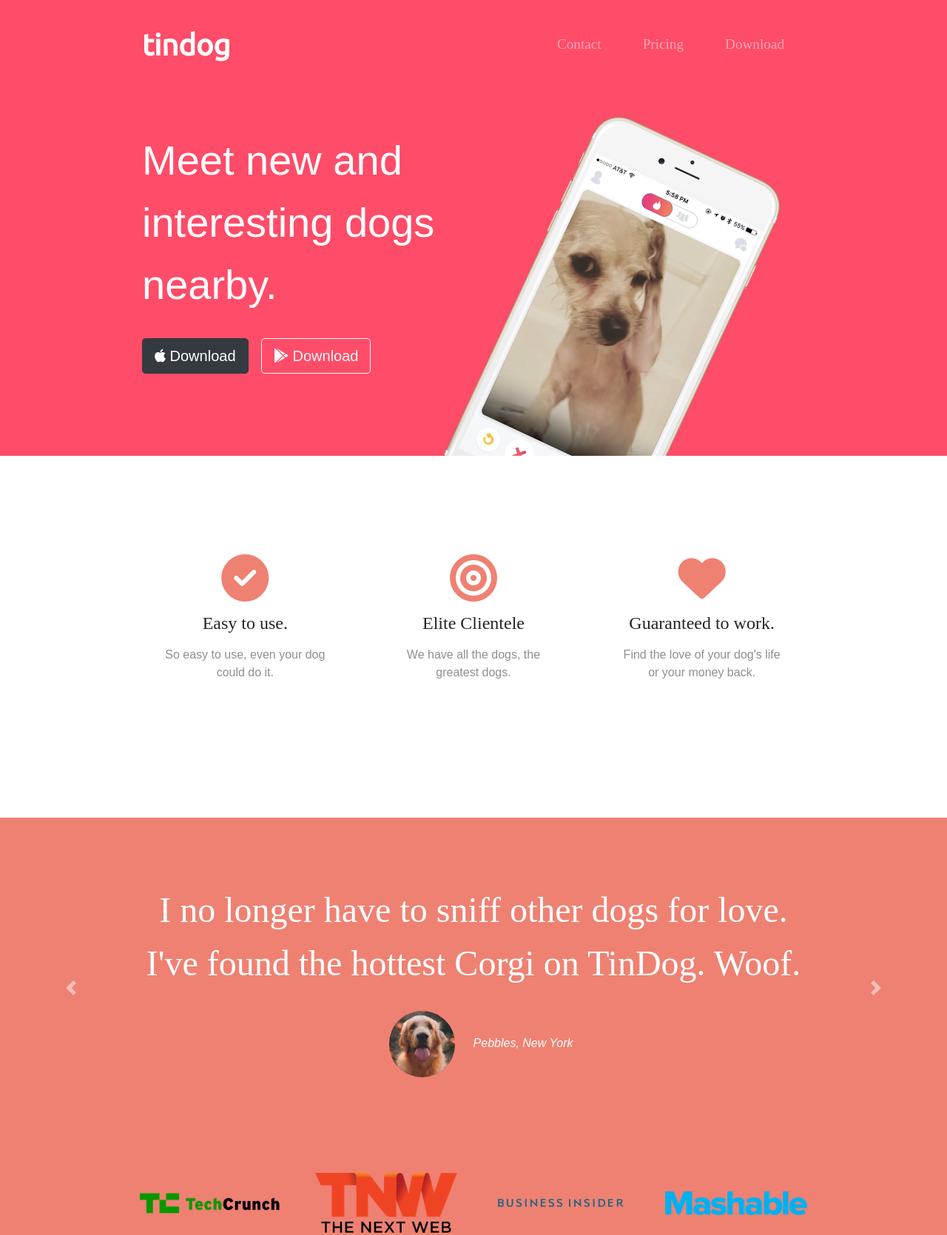
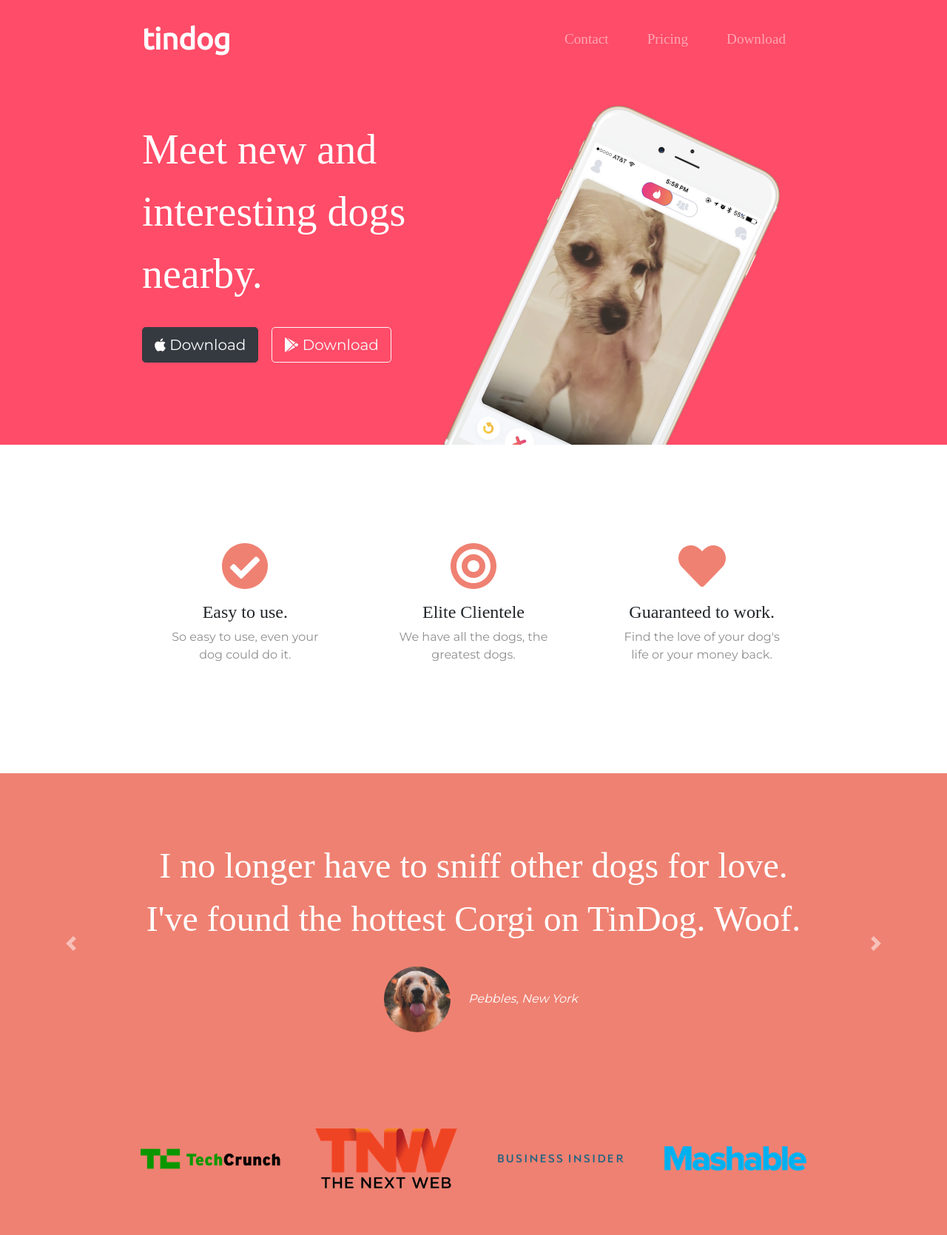
Before and after one commit to groodking/tindog, a plain HTML site: page index.html in a window 1280 px wide. Shown: the part 20-1689 px from the top of the page at 74% size. Drawn offline with nearby package versions, Linux system fonts and the light colour scheme.

Commit message:
Add files via upload

```diff
--- a/css/styles.css
+++ b/css/styles.css
@@ -1,187 +1,179 @@
- body{
-  font-family: 'Montserrat-black', sans-serif;
+
+body {
+  font-family: "Montserrat";
   text-align: center;
 }
-h2, h3
-{
-    font-family: "Montserrat-bold";
+
+h1, h2, h3, h4, h5, h6 {
+  font-family: "Montserrat-Bold";
 }
-h1
-{
+
+p {
+  color: #8f8f8f;
+}
+
+/* Headings */
+
+.big-heading {
+  font-family: "Montserrat-Black";
   font-size: 3.5rem;
   line-height: 1.5;
 }
-li
-{
-   margin: 20px;   /*or nav-item [padding: 0 18px;] */
-}
-/* title */
-#title
-{
-  background-color:#ff4c68;
-  color:white;
-  text-align: left;
-}
-.container-fluid
-{
-  padding: 3% 15% 7%;
-}
-.Download-button
-{
-  margin: 5% 3% 5% 0;
-}
-.extra /*Title image*/
-{
-  transform: rotate(25deg);
-  width:60%;
-  position: absolute;
-  left: 10%;
-}
-/* navigation Bar */
 
-.navbar{
-  padding:0 0 4.5rem;  /* to align the navigation bar with text by removing the bu default padding form left and right*/
-}
-.navbar-brand
-{
-  font-size:2.5rem;
-  font-family: "ubuntu";
-  font-weight: bold;
-}
-.nav-link
-{
-  font-size: 1.2rem;
-  font-family: "Montserrat-light";
-}
-/* feature section */
-#features
-{
-  background-color: white;
-  position: relative;
-}
-.icon
-{
-  color: #ef8172;
-  font-size: 4em;
-  margin-top:95px;
-  padding-bottom: 15px;
-}
-.icon:hover
-{
-  color: #ff4c68;
-}
-.text
-{
-  color:#8f8f8f;
-  padding:8px 10% 10%;
-}
-.feature-text
-{
-  font-size: 1.5rem;
-}
-.feature
-{
-  margin-bottom:50px;
-}
-
-/* testimonial section */
-#testimonials
-{
-  clear:left;
-  color: white;
-}
-.testimonial-image
-{
-  border-radius: 100%;
-  width: 10%;
-  margin: 20px;
-}
-.testimonial-text
-{
+.section-heading {
   font-size: 3rem;
   line-height: 1.5;
 }
-/* press section */
-#press
-{
+
+/* Containers */
+
+.container-fluid{
+  padding: 7% 15%;
+}
+
+/* Sections */
+
+.colored-section {
+  background-color: #ff4c68;
+  color: #fff;
+}
+
+.white-section {
+  background-color: #fff;
+}
+
+/* Navigation Bar */
+
+.navbar {
+  padding: 0 0 4.5rem;
+}
+
+.navbar-brand {
+  font-family: "Ubuntu";
+  font-size: 2.5rem;
+  font-weight: bold;
+}
+
+.nav-item {
+  padding: 0 18px;
+}
+
+.nav-link {
+  font-size: 1.2rem;
+  font-family: "Montserrat-Light";
+}
+
+/* Buttons */
+
+.download-button {
+  margin: 5% 3% 5% 0;
+}
+
+/* Title Section */
+
+#title {
+  background-color: #ff4c68;
+  color: #fff;
+  text-align: left;
+}
+
+#title .container-fluid {
+  padding: 3% 15% 7%;
+}
+
+/* Title Image */
+
+.title-image {
+  width: 60%;
+  transform: rotate(25deg);
+  position: absolute;
+  right: 30%;
+}
+
+/* Features Section */
+
+#features {
+  position: relative;
+}
+
+.feature-title {
+  font-size: 1.5rem;
+}
+
+.feature-box {
+  padding: 4.5%;
+}
+
+.icon {
+  color: #ef8172;
+  margin-bottom: 1rem;
+}
+
+.icon:hover {
+  color: #ff4c68;
+}
+
+/* Testimonial Section */
+
+#testimonials {
+  background-color: #ef8172;
+}
+
+.testimonial-text {
+  font-size: 3rem;
+  line-height: 1.5;
+}
+
+.testimonial-image {
+  width: 10%;
+  border-radius: 100%;
+  margin: 20px;
+}
+
+
+#press {
   background-color: #ef8172;
   padding-bottom: 3%;
 }
-.prespics
-{
+
+.press-logo {
   width: 15%;
-  margin: 20px 20px 50px ;
-}
-.carousel-item
-{
-  padding: 7% 15%;
+  margin: 20px 20px 50px;
 }
 
-.pric{
-  color:#8f8f8f;
-  font-family:"Montserrat";
+/* Pricing Section */
+
+#pricing {
+  padding: 100px;
 }
 
-/* pricing section */
+.price-text {
+  font-size: 3rem;
+  line-height: 1.5;
+}
 
-#pricing
-{
-  padding: 100px;
-
-}
-.pricing-column
-{
+.pricing-column {
   padding: 3% 2%;
 }
 
-.cardtext
-{
-  font-size: 3rem;
-  line-height: 1.5;
-}
-.pricetext
-{
-  font-size: 1.5rem;
+/* CTA Section */
+
+
+/* Footer Section */
+
+
+.social-icon {
+  margin: 20px 10px;
 }
 
+@media (max-width: 1028px) {
 
-/* footer */
-#footer
-{
-  background-color: white;
-  position: relative;
-  bottom: 100px;
-}
-.cta{
-  background-color: #ff4c68;
-  padding: 7% 15%;
-  margin-bottom: 190px;
-}
-.footer
-{
-  color: white;
-  font-family: "Montserrat-black";
-  font-size: 3.5rem;
-  line-height: 1.5;
-}
-.we
-{
-  font-family: "Montserrat";
-}
-.awsome
-{
-  padding: 40px 10px 15px 10px;
-}
-/* media */
-@media (max-width:1053px)
-{
-  .extra
-  {
-    position:static;
+  #title {
+    text-align: center;
+  }
+
+  .title-image {
+    position: static;
     transform: rotate(0);
   }
-  #title
-  {
-    text-align: center;
-  }
 }
--- a/index.html
+++ b/index.html
@@ -5,35 +5,39 @@
   <meta charset="utf-8">
   <title>TinDog</title>
 
-  <!-- Google fonts -->
-  <link href="https://fonts.googleapis.com/css?family=Montserrat|Ubuntu&display=swap" rel="stylesheet">
-  <link rel="icon" href="images/icons8-dog-80.png">
+  <!-- Google Fonts -->
+  <link href="https://fonts.googleapis.com/css?family=Montserrat|Ubuntu" rel="stylesheet">
 
-  <!-- CSS style sheets -->
-  <link rel="stylesheet" href="https://stackpath.bootstrapcdn.com/bootstrap/4.4.1/css/bootstrap.min.css" integrity="sha384-Vkoo8x4CGsO3+Hhxv8T/Q5PaXtkKtu6ug5TOeNV6gBiFeWPGFN9MuhOf23Q9Ifjh" crossorigin="anonymous">
+  <!-- CSS Stylesheets -->
+  <link rel="stylesheet" href="https://maxcdn.bootstrapcdn.com/bootstrap/4.0.0/css/bootstrap.min.css" integrity="sha384-Gn5384xqQ1aoWXA+058RXPxPg6fy4IWvTNh0E263XmFcJlSAwiGgFAW/dAiS6JXm" crossorigin="anonymous">
   <link rel="stylesheet" href="css/styles.css">
 
-  <!-- Font awsome icons -->
-  <script src="https://kit.fontawesome.com/004f74170b.js" crossorigin="anonymous"></script>
+  <!-- Font Awesome -->
+  <script defer src="https://use.fontawesome.com/releases/v5.0.7/js/all.js"></script>
 
-  <!-- Bootstrap scripts -->
-  <script src="https://code.jquery.com/jquery-3.4.1.slim.min.js" integrity="sha384-J6qa4849blE2+poT4WnyKhv5vZF5SrPo0iEjwBvKU7imGFAV0wwj1yYfoRSJoZ+n" crossorigin="anonymous"></script>
-  <script src="https://cdn.jsdelivr.net/npm/popper.js@1.16.0/dist/umd/popper.min.js" integrity="sha384-Q6E9RHvbIyZFJoft+2mJbHaEWldlvI9IOYy5n3zV9zzTtmI3UksdQRVvoxMfooAo" crossorigin="anonymous"></script>
-  <script src="https://stackpath.bootstrapcdn.com/bootstrap/4.4.1/js/bootstrap.min.js" integrity="sha384-wfSDF2E50Y2D1uUdj0O3uMBJnjuUD4Ih7YwaYd1iqfktj0Uod8GCExl3Og8ifwB6" crossorigin="anonymous"></script>
-
+  <!-- Bootstrap Scripts -->
+  <script src="https://code.jquery.com/jquery-3.2.1.slim.min.js" integrity="sha384-KJ3o2DKtIkvYIK3UENzmM7KCkRr/rE9/Qpg6aAZGJwFDMVNA/GpGFF93hXpG5KkN" crossorigin="anonymous"></script>
+  <script src="https://cdnjs.cloudflare.com/ajax/libs/popper.js/1.12.9/umd/popper.min.js" integrity="sha384-ApNbgh9B+Y1QKtv3Rn7W3mgPxhU9K/ScQsAP7hUibX39j7fakFPskvXusvfa0b4Q" crossorigin="anonymous"></script>
+  <script src="https://maxcdn.bootstrapcdn.com/bootstrap/4.0.0/js/bootstrap.min.js" integrity="sha384-JZR6Spejh4U02d8jOt6vLEHfe/JQGiRRSQQxSfFWpi1MquVdAyjUar5+76PVCmYl" crossorigin="anonymous"></script>
 </head>
 
 <body>
 
-  <section id="title">
+  <section class="colored-section" id="title">
+
     <div class="container-fluid">
+
       <!-- Nav Bar -->
+
       <nav class="navbar navbar-expand-lg navbar-dark">
-        <a class="navbar-brand" href="#">tindog</a>
-        <button class="navbar-toggler" type="button" data-toggle="collapse" data-target="#navbarNav" aria-controls="navbarNav" aria-expanded="false" aria-label="Toggle navigation">
-          <span class="navbar-toggler-icon"></span>
+
+        <a class="navbar-brand" href="">tindog</a>
+
+        <button class="navbar-toggler" type="button" data-toggle="collapse" data-target="#navbarTogglerDemo02">
+            <span class="navbar-toggler-icon"></span>
         </button>
-        <div class="collapse navbar-collapse" id="navbarNav">
+
+        <div class="collapse navbar-collapse" id="navbarTogglerDemo02">
 
           <ul class="navbar-nav ml-auto">
             <li class="nav-item">
@@ -46,25 +50,27 @@
               <a class="nav-link" href="#cta">Download</a>
             </li>
           </ul>
+
         </div>
       </nav>
 
 
-
       <!-- Title -->
 
+      <div class="row">
 
-      <div class="row">
-        <div class="col-lg-6 col-md-12 col-sm-12">
-          <!-- no need to mention code for full size i.e 12/12 is 1 so only col-lg-6 will do the trick-->
-          <h1>Meet new and interesting dogs nearby.</h1>
-          <button type="button" class="btn btn-dark btn-lg Download-button"><i class="fab fa-apple"></i> Download</button>
-          <button type="button" class="btn btn-outline-light btn-lg Download-button"><i class="fab fa-google-play"></i> Download</button>
+        <div class="col-lg-6">
+          <h1 class="big-heading">Meet new and interesting dogs nearby.</h1>
+          <button type="button" class="btn btn-dark btn-lg download-button"><i class="fab fa-apple"></i> Download</button>
+          <button type="button" class="btn btn-outline-light btn-lg download-button"><i class="fab fa-google-play"></i> Download</button>
         </div>
-        <div class="col-lg-6 col-md-12 col-sm-12 div2">
-          <img class="extra" src="images/iphone6.png" alt="iphone-mockup">
+
+        <div class="col-lg-6">
+          <img class="title-image" src="images/iphone6.png" alt="iphone-mockup">
         </div>
+
       </div>
+
     </div>
 
   </section>
@@ -72,54 +78,58 @@
 
   <!-- Features -->
 
-  <section id="features">
+  <section class="white-section" id="features">
 
-    <div class="container-fluid feature" align="center">
+    <div class="container-fluid">
+
       <div class="row">
-        <div class="col-lg-4 featurebox">
-          <i class="fas fa-check-circle icon"></i>
-          <h3 class="feature-text">Easy to use.</h3>
-          <p class="text">So easy to use, even your dog could do it.</p>
+        <div class="feature-box col-lg-4">
+          <i class="icon fas fa-check-circle fa-4x"></i>
+          <h3 class="feature-title">Easy to use.</h3>
+          <p>So easy to use, even your dog could do it.</p>
         </div>
-        <div class="col-lg-4">
-          <i class="fas fa-bullseye icon"></i>
-          <h3 class="feature-text">Elite Clientele</h3>
-          <p class="text">We have all the dogs, the greatest dogs.</p>
+
+        <div class="feature-box col-lg-4">
+          <i class="icon fas fa-bullseye fa-4x"></i>
+          <h3 class="feature-title">Elite Clientele</h3>
+          <p>We have all the dogs, the greatest dogs.</p>
         </div>
-        <div class="col-lg-4">
-          <i class="fas fa-heart icon"></i>
-          <h3 class="feature-text">Guaranteed to work.</h3>
-          <p class="text">Find the love of your dog's life or your money back.</p>
+
+        <div class="feature-box col-lg-4">
+          <i class="icon fas fa-heart fa-4x"></i>
+          <h3 class="feature-title">Guaranteed to work.</h3>
+          <p>Find the love of your dog's life or your money back.</p>
         </div>
       </div>
-    </div>
+
+
     </div>
   </section>
 
 
   <!-- Testimonials -->
 
-  <section id="testimonials">
+  <section class="colored-section" id="testimonials">
 
-    <div id="Testimonials" class="carousel slide" data-ride="false" data-keyboard="true">
+    <div id="testimonial-carousel" class="carousel slide" data-ride="false">
       <div class="carousel-inner">
-        <div class="carousel-item active" style="background-color:#ef8172;">
+        <div class="carousel-item active container-fluid">
           <h2 class="testimonial-text">I no longer have to sniff other dogs for love. I've found the hottest Corgi on TinDog. Woof.</h2>
           <img class="testimonial-image" src="images/dog-img.jpg" alt="dog-profile">
-          <em class="em">Pebbles, New York</em>
+          <em>Pebbles, New York</em>
         </div>
-        <div class="carousel-item">
+        <div class="carousel-item container-fluid">
           <h2 class="testimonial-text">My dog used to be so lonely, but with TinDog's help, they've found the love of their life. I think.</h2>
           <img class="testimonial-image" src="images/lady-img.jpg" alt="lady-profile">
           <em>Beverly, Illinois</em>
         </div>
-        <a class="carousel-control-prev" href="#Testimonials" role="button" data-slide="prev">
-          <span class="carousel-control-prev-icon"></span>
-        </a>
-        <a class="carousel-control-next" href="#Testimonials" role="button" data-slide="next">
-          <span class="carousel-control-next-icon"></span>
-        </a>
       </div>
+      <a class="carousel-control-prev" href="#testimonial-carousel" role="button" data-slide="prev">
+    <span class="carousel-control-prev-icon"></span>
+      </a>
+      <a class="carousel-control-next" href="#testimonial-carousel" role="button" data-slide="next">
+    <span class="carousel-control-next-icon"></span>
+      </a>
     </div>
 
   </section>
@@ -127,88 +137,101 @@
 
   <!-- Press -->
 
-  <section id="press">
-    <img class="prespics" src="images/techcrunch.png" alt="tc-logo">
-    <img class="prespics" src="images/tnw.png" alt="tnw-logo">
-    <img class="prespics" src="images/bizinsider.png" alt="biz-insider-logo">
-    <img class="prespics" src="images/mashable.png" alt="mashable-logo">
+  <section class="colored-section" id="press">
+    <img class="press-logo" src="images/techcrunch.png" alt="tc-logo">
+    <img class="press-logo" src="images/tnw.png" alt="tnw-logo">
+    <img class="press-logo" src="images/bizinsider.png" alt="biz-insider-logo">
+    <img class="press-logo" src="images/mashable.png" alt="mashable-logo">
 
   </section>
 
 
   <!-- Pricing -->
 
-  <section id="pricing">
-    <h2 class="cardtext">A Plan for Every Dog's Needs</h2>
-    <p class="pric foot">Simple and affordable price plans for your and your dog.</p>
+  <section class="white-section" id="pricing">
+
+    <h2 class="section-heading">A Plan for Every Dog's Needs</h2>
+    <p>Simple and affordable price plans for your and your dog.</p>
 
     <div class="row">
+
       <div class="pricing-column col-lg-4 col-md-6">
         <div class="card">
           <div class="card-header">
-            <h3 class="pricetext">Chihuahua</h3>
+            <h3>Chihuahua</h3>
           </div>
           <div class="card-body">
-            <h2 class="cardtext">Free</h2>
+            <h2 class="price-text">Free</h2>
             <p>5 Matches Per Day</p>
             <p>10 Messages Per Day</p>
             <p>Unlimited App Usage</p>
-            <button type="button" class="btn btn-lg btn-block btn-outline-dark">Sign Up</button>
+            <button class="btn btn-lg btn-block btn-outline-dark" type="button">Sign Up</button>
           </div>
         </div>
       </div>
+
       <div class="pricing-column col-lg-4 col-md-6">
         <div class="card">
           <div class="card-header">
-            <h3 class="pricetext">Labrador</h3>
+            <h3>Labrador</h3>
           </div>
           <div class="card-body">
-            <h2 class="cardtext">$49 / mo</h2>
+            <h2 class="price-text">$49 / mo</h2>
             <p>Unlimited Matches</p>
             <p>Unlimited Messages</p>
             <p>Unlimited App Usage</p>
-            <button type="button" class="btn  btn-block btn-lg btn-dark">Sign Up</button>
+            <button class="btn btn-lg btn-block btn-dark" type="button">Sign Up</button>
           </div>
         </div>
       </div>
-      <div class="pricing-column col-lg-4 col-md-12">
+
+      <div class="pricing-column col-lg-4">
         <div class="card">
           <div class="card-header">
-            <h3 class="pricetext">Mastiff</h3>
+            <h3>Mastiff</h3>
           </div>
           <div class="card-body">
-            <h2 class="cardtext">$99 / mo</h2>
+            <h2 class="price-text">$99 / mo</h2>
             <p>Pirority Listing</p>
             <p>Unlimited Matches</p>
             <p>Unlimited Messages</p>
             <p>Unlimited App Usage</p>
-            <button type="button" class="btn btn-block btn-lg btn-dark">Sign Up</button>
+            <button class="btn btn-lg btn-block btn-dark" type="button">Sign Up</button>
+
           </div>
         </div>
       </div>
+
+
+
     </div>
 
   </section>
 
+
   <!-- Call to Action -->
 
-  <section id="cta">
-    <div class="container-fluid cta">
-      <h3 class="footer">Find the True Love of Your Dog's Life Today.</h3>
-      <button type="button" class="btn btn-dark btn-lg Download-button we"><i class="fab fa-apple"></i> Download</button>
-      <button type="button" class="btn btn-light btn-lg Download-button we"><i class="fab fa-google-play"></i> Download</button>
+  <section class="colored-section" id="cta">
+
+    <div class="container-fluid">
+
+      <h3 class="big-heading">Find the True Love of Your Dog's Life Today.</h3>
+      <button class="download-button btn btn-lg btn-dark" type="button"><i class="fab fa-apple"></i> Download</button>
+      <button class="download-button btn btn-lg brn-light" type="button"><i class="fab fa-google-play"></i> Download</button>
     </div>
   </section>
 
 
   <!-- Footer -->
 
-  <footer id="footer">
-    <i class="fab fa-facebook-f awsome"></i>
-    <i class="fab fa-twitter awsome"></i>
-    <i class="fab fa-instagram awsome"></i>
-    <i class="fas fa-envelope awsome"></i>
-    <p class="pric">© Copyright 2020 TinDog</p>
+  <footer class="white-section" id="footer">
+    <div class="container-fluid">
+      <i class="social-icon fab fa-facebook-f"></i>
+      <i class="social-icon fab fa-twitter"></i>
+      <i class="social-icon fab fa-instagram"></i>
+      <i class="social-icon fas fa-envelope"></i>
+      <p>© Copyright 2018 TinDog</p>
+    </div>
   </footer>
 
 
```
Also changed, not shown: images/HTMAA-thumbnail.png (added), images/angela.png (added).
